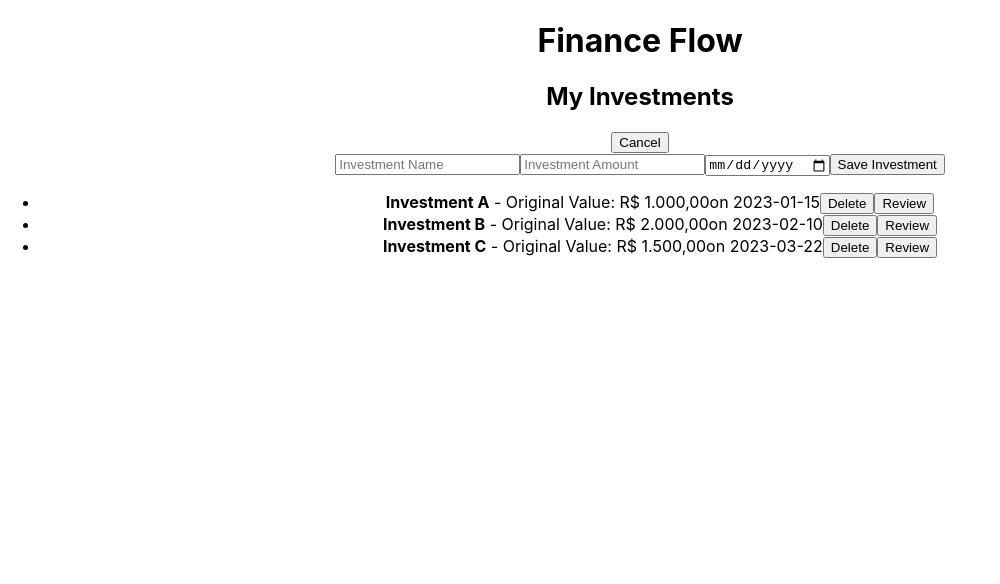
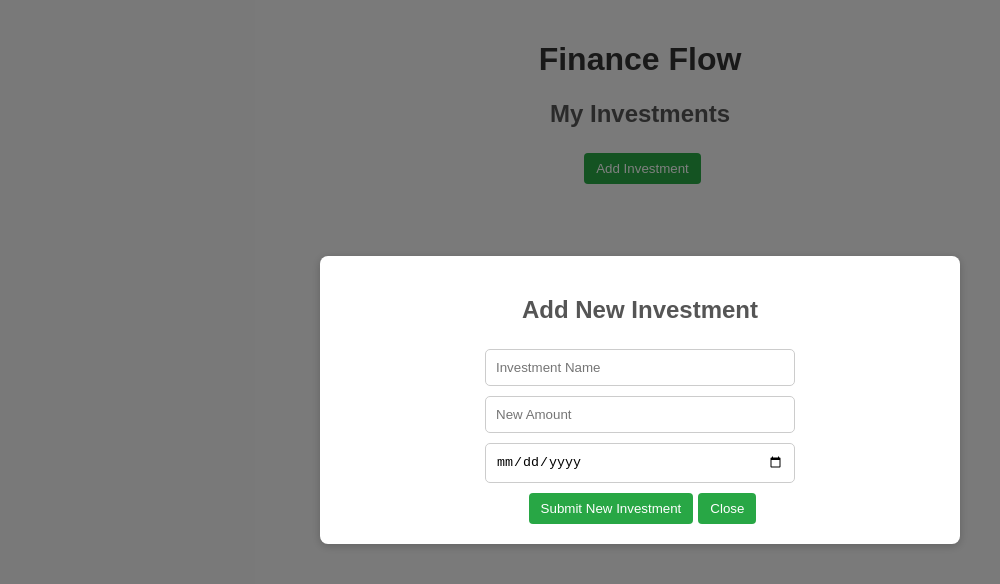
Before and after one commit to gmitraud/finance_flow, a React (Create React App) app: page / in a window 1280 px wide. Both pictures are taken after a click on the button "Add Investment". Shown: the top 584 px of the page, without its empty margins (0-1000 px from the left). Built offline with nearby package versions, Linux system fonts and the light colour scheme.

Commit message:
feat-fix: add new components, fix handleAddInvestment function, add app.css style

```diff
--- a/src/App.css
+++ b/src/App.css
@@ -1,38 +1,164 @@
+body {
+  font-family: 'Arial', sans-serif;
+  background-color: #f4f4f4;
+  margin: 0;
+  padding: 0;
+}
+
 .App {
+  text-align: center;
+  padding: 20px;
+}
+
+h1 {
+  color: #333;
+}
+
+h2 {
+  color: #555;
+}
+
+h3 {
+  color: #777;
+}
+
+h4 {
+  color: #999;
+}
+
+ul {
+  padding: 0;
+  margin: 20px 0;
+}
+
+li {
+  list-style: none;
+  padding: 15px;
+  margin: 10px 0;
+  border-radius: 5px;
+  background-color: white;
+  box-shadow: 0 2px 5px rgba(0, 0, 0, 0.1);
+  transition: background-color 0.3s;
+}
+
+li:hover {
+  background-color: #e9e9e9;
+  cursor: pointer;
+}
+
+button {
+  margin-left: 5px;
+  margin-top: 5px;
+  padding: 8px 12px;
+  border: none;
+  border-radius: 4px;
+  background-color: #28a745;
+  color: white;
+  cursor: pointer;
+  transition: background-color 0.3s;
+}
+
+button:hover {
+  background-color: #218838;
+}
+
+.details-overlay {
+  position: fixed;
+  top: 0;
+  left: 0;
+  width: 100%;
+  height: 100%;
+  background-color: rgba(0, 0, 0, 0.5);
+  display: flex;
+  justify-content: center;
+  align-items: center;
+  z-index: 999;
+}
+
+.details-box {
+  background-color: white;
+  padding: 20px;
+  border-radius: 8px;
+  max-width: 600px;
+  width: 90%;
+  box-shadow: 0 2px 10px rgba(0, 0, 0, 0.2);
+  animation: fadeIn 0.3s ease-in;
+}
+/* ------------------------------------------------------- */
+/* -------------------ANIMATION--------------------------- */
+/* ------------------------------------------------------- */
+@keyframes fadeIn {
+  from {
+    opacity: 0;
+    transform: translateY(-20px);
+  }
+  to {
+    opacity: 1;
+    transform: translateY(0);
+  }
+}
+/* ------------------------------------------------------- */
+/* ------------------------------------------------------- */
+/* ------------------------------------------------------- */
+input[type="number"],
+input[type="date"],
+input {
+  padding: 10px;
+  margin: 5px;
+  border: 1px solid #ccc;
+  border-radius: 5px;
+  width: calc(50% - 12px);
+}
+
+input[type="number"]:focus,
+input[type="date"]:focus {
+  border-color: #007bff;
+  outline: none;
+}
+
+.final-value {
+  font-weight: bold;
+}
+/* ------------------------------------------------------- */
+/* -------------------ERROR MSG BOX----------------------- */
+/* ------------------------------------------------------- */
+.modal-overlay {
+  position: fixed;
+  top: 0;
+  left: 0;
+  width: 100%;
+  height: 100%;
+  background-color: rgba(0, 0, 0, 0.5);
+  display: flex;
+  justify-content: center;
+  align-items: center;
+  z-index: 1000;
+}
+
+.modal-box {
+  background-color: white;
+  padding: 20px;
+  border-radius: 8px;
+  box-shadow: 0 2px 10px rgba(0, 0, 0, 0.2);
   text-align: center;
 }
 
-.App-logo {
-  height: 40vmin;
-  pointer-events: none;
+.modal-box p {
+  margin-bottom: 20px;
 }
 
-@media (prefers-reduced-motion: no-preference) {
-  .App-logo {
-    animation: App-logo-spin infinite 20s linear;
-  }
+.modal-box button {
+  background-color: #007bff;
+  color: white;
+  border: none;
+  border-radius: 4px;
+  padding: 10px 20px;
+  cursor: pointer;
 }
 
-.App-header {
-  background-color: #282c34;
-  min-height: 100vh;
-  display: flex;
-  flex-direction: column;
-  align-items: center;
-  justify-content: center;
-  font-size: calc(10px + 2vmin);
-  color: white;
+.modal-box button:hover {
+  background-color: #0056b3;
 }
-
-.App-link {
-  color: #61dafb;
-}
-
-@keyframes App-logo-spin {
-  from {
-    transform: rotate(0deg);
-  }
-  to {
-    transform: rotate(360deg);
-  }
-}
+/* ------------------------------------------------------- */
+/* ------------------------------------------------------- */
+/* ------------------------------------------------------- */
--- /dev/null
+++ b/src/Components/InvestmentDetails.js
@@ -0,0 +1,115 @@
+import React, { useState } from 'react';
+import '../App.css';
+import formatCurrency from './formatCurrency';
+import formatDate from './formatDate';
+
+const InvestmentDetails = ({ investment, onClose, onUpdateInvestment }) => {
+  const [newName, setNewName] = useState(investment.name || '');
+  const [newAmount, setNewAmount] = useState(investment.amount || '');
+  const [newDate, setNewDate] = useState(investment.date || '');
+  const [showErrorModal, setShowErrorModal] = useState(false); // controls error msg box
+  const [errorMessage, setErrorMessage] = useState(''); // Defines error msg
+
+  const handleUpdate = () => {
+    if (!newName || !newAmount || !newDate) {
+      setErrorMessage('Please enter all fields: Name, Amount, and Date');
+      setShowErrorModal(true);
+      return;
+    }
+
+    if (investment.id) {
+      const updatedHistory = investment.history ? [...investment.history] : [];
+      updatedHistory.push({ value: parseFloat(newAmount), date: newDate });
+
+      onUpdateInvestment(investment.id, updatedHistory);
+    } else {
+      onUpdateInvestment({
+        name: newName,
+        amount: parseFloat(newAmount),
+        date: newDate,
+      });
+    }
+
+    setNewName('');
+    setNewAmount('');
+    setNewDate('');
+  };
+
+  const closeModal = () => {
+    setShowErrorModal(false);
+  };
+
+  const finalValue = investment.history && investment.history.length > 0
+    ? investment.history[investment.history.length - 1].value
+    : investment.amount;
+
+  return (
+    <div className="details-overlay">
+      <div className="details-box">
+        <h2>{investment.name ? investment.name + ' Details' : 'Add New Investment'}</h2>
+        {investment.name && (
+          <>
+            <p>Original Amount: {formatCurrency(investment.amount)}</p>
+            <h3>History:</h3>
+            <ul>
+              {investment.history.map((entry, index) => (
+                <li key={index}>
+                  Value: {formatCurrency(entry.value)} on {formatDate(entry.date)}
+                </li>
+              ))}
+            </ul>
+
+            <h3>
+              Final Value:
+              <span className="final-value" style={{
+                color: finalValue > investment.amount ? 'green' : finalValue < investment.amount ? 'red' : 'blue'
+              }}>
+                {formatCurrency(finalValue)}
+                &nbsp;
+                ({finalValue > investment.amount ? '+' : ''}{(finalValue - investment.amount).toFixed(2)})
+              </span>
+            </h3>
+
+            <h4>Update Value</h4>
+          </>
+        )}
+
+        <input
+          type="text"
+          placeholder="Investment Name"
+          value={newName}
+          onChange={(e) => setNewName(e.target.value)}
+        />
+
+        <input
+          type="number"
+          placeholder="New Amount"
+          value={newAmount}
+          onChange={(e) => setNewAmount(e.target.value)}
+        />
+
+        <input
+          type="date"
+          value={newDate}
+          onChange={(e) => setNewDate(e.target.value)}
+        />
+
+        <div>
+          <button onClick={handleUpdate}>{investment.id ? 'Submit Update' : 'Submit New Investment'}</button>
+          <button onClick={onClose}>Close</button>
+        </div>
+      </div>
+
+      {showErrorModal && (
+        <div className="modal-overlay">
+          <div className="modal-box">
+            <p>{errorMessage}</p>
+            <button onClick={closeModal}>Close</button>
+          </div>
+        </div>
+      )}
+    </div>
+  );
+};
+
+export default InvestmentDetails;
--- a/src/Components/financeItem.js
+++ b/src/Components/financeItem.js
@@ -1,25 +1,20 @@
-// src/Components/financeItem.js
-
 import React from 'react';
-
-const formatCurrency = (amount) => {
-  return new Intl.NumberFormat('pt-BR', {
-    style: 'currency',
-    currency: 'BRL',
-  }).format(amount);
-};
+import formatCurrency from './formatCurrency';
+import formatDate from './formatDate';
+import '../App.css';
 
 const FinanceItem = ({ investment }) => {
+  const latestValue = investment.finalValue || investment.amount;
+
   return (
-    <li>
+    <li className="finance-item">
       <strong>{investment.name}</strong> -
-      Original Value: {formatCurrency(investment.amount)}
-      {investment.updatedAmount && (
-        <> (Updated Value: <strong>{formatCurrency(investment.updatedAmount)}</strong>) </>
-      )}
-      on {investment.date}
-      <button onClick={() => investment.onDelete(investment.id)}>Delete</button>
-      <button onClick={() => investment.onReview(investment.id)}>Review</button>
+      Latest Value: <strong>{formatCurrency(latestValue)}</strong>
+      &nbsp;on {formatDate(investment.date)}
+      <div>
+        <button onClick={() => investment.onDelete(investment.id)}>Delete</button>
+        <button onClick={() => investment.onReview(investment.id)}>Review</button>
+      </div>
     </li>
   );
 };
--- a/src/Components/financeList.js
+++ b/src/Components/financeList.js
@@ -1,32 +1,13 @@
-// src/Components/financeList.js
-
 import React, { useState } from 'react';
-import FinanceItem from './financeItem.js';
+import FinanceItem from './financeItem';
+import InvestmentDetails from './InvestmentDetails';
 
 const FinanceList = () => {
-  const [investments, setInvestments] = useState([
-    { id: 1, name: 'Investment A', amount: 1000, date: '2023-01-15' },
-    { id: 2, name: 'Investment B', amount: 2000, date: '2023-02-10' },
-    { id: 3, name: 'Investment C', amount: 1500, date: '2023-03-22' },
-  ]);
+  const [investments, setInvestments] = useState([]);
 
-  const [showForm, setShowForm] = useState(false);
+  const [selectedInvestment, setSelectedInvestment] = useState(null);
   const [newInvestment, setNewInvestment] = useState({ name: '', amount: '', date: '' });
-  const [reviewId, setReviewId] = useState(null);
-  const [updatedValue, setUpdatedValue] = useState('');
-  const [updatedDate, setUpdatedDate] = useState('');
-
-  const handleChange = (e) => {
-    setNewInvestment({ ...newInvestment, [e.target.name]: e.target.value });
-  };
-
-  const handleSubmit = (e) => {
-    e.preventDefault();
-    const id = investments.length + 1; // Gera um ID simples
-    setInvestments([...investments, { ...newInvestment, id, updatedAmount: null, amount: newInvestment.amount }]);
-    setNewInvestment({ name: '', amount: '', date: '' }); // Reseta o formulário
-    setShowForm(false); // Fecha o formulário
-  };
+  const [showAddInvestment, setShowAddInvestment] = useState(false);
 
   const handleDelete = (id) => {
     if (window.confirm('Are you sure you want to delete this investment?')) {
@@ -35,56 +16,75 @@ const FinanceList = () => {
   };
 
   const handleReview = (id) => {
-    setReviewId(id);
+    const investment = investments.find((inv) => inv.id === id);
+    setSelectedInvestment(investment);
   };
 
-  const handleUpdate = (id) => {
+  const handleCloseDetails = () => {
+    setSelectedInvestment(null);
+  };
+
+  const handleUpdateInvestment = (id, newHistory) => {
     const updatedInvestments = investments.map((investment) => {
       if (investment.id === id) {
-        return { ...investment, updatedAmount: updatedValue, date: updatedDate };
+        const finalValue = newHistory.length > 0
+          ? newHistory[newHistory.length - 1].value
+          : investment.amount;
+
+        return {
+          ...investment,
+          history: newHistory,
+          finalValue: finalValue,
+        };
       }
       return investment;
     });
     setInvestments(updatedInvestments);
-    setReviewId(null); // Fecha a revisão
-    setUpdatedValue(''); // Reseta o valor
-    setUpdatedDate(''); // Reseta a data
+    const updatedInvestment = updatedInvestments.find((inv) => inv.id === id);
+    setSelectedInvestment(updatedInvestment);
+  };
+
+  const handleAddInvestment = (newInvestment) => {
+    if (!newInvestment.name || !newInvestment.amount || !newInvestment.date) {
+      alert('Please fill all fields');
+      return;
+    }
+
+    const id = investments.length ? investments[investments.length - 1].id + 1 : 1;
+    const newInvestmentData = {
+      id,
+      name: newInvestment.name,
+      amount: parseFloat(newInvestment.amount),
+      date: newInvestment.date,
+      history: [],
+    };
+
+    setInvestments([...investments, newInvestmentData]);
+    setNewInvestment({ name: '', amount: '', date: '' });
+    setShowAddInvestment(false);
+  };
+
+  const handleOpenAddInvestment = () => {
+    setShowAddInvestment(true);
+    setNewInvestment({ name: '', amount: '', date: '' });
+  };
+
+  const handleCloseAddInvestment = () => {
+    setShowAddInvestment(false);
   };
 
   return (
     <div>
       <h2>My Investments</h2>
-      <button onClick={() => setShowForm(!showForm)}>
-        {showForm ? 'Cancel' : 'Add Investment'}
-      </button>
 
-      {showForm && (
-        <form onSubmit={handleSubmit}>
-          <input
-            type="text"
-            name="name"
-            value={newInvestment.name}
-            onChange={handleChange}
-            placeholder="Investment Name"
-            required
-          />
-          <input
-            type="number"
-            name="amount"
-            value={newInvestment.amount}
-            onChange={handleChange}
-            placeholder="Investment Amount"
-            required
-          />
-          <input
-            type="date"
-            name="date"
-            value={newInvestment.date}
-            onChange={handleChange}
-            required
-          />
-          <button type="submit">Save Investment</button>
-        </form>
+      <button onClick={handleOpenAddInvestment}>Add Investment</button>
+
+      {showAddInvestment && (
+        <InvestmentDetails
+          investment={newInvestment}
+          onClose={handleCloseAddInvestment}
+          onUpdateInvestment={handleAddInvestment}
+        />
       )}
 
       <ul>
@@ -96,25 +96,12 @@ const FinanceList = () => {
         ))}
       </ul>
 
-      {reviewId && (
-        <div>
-          <h3>Review Investment</h3>
-          <input
-            type="number"
-            placeholder="Updated Amount"
-            value={updatedValue}
-            onChange={(e) => setUpdatedValue(e.target.value)}
-            required
-          />
-          <input
-            type="date"
-            value={updatedDate}
-            onChange={(e) => setUpdatedDate(e.target.value)}
-            required
-          />
-          <button onClick={() => handleUpdate(reviewId)}>Update Investment</button>
-          <button onClick={() => setReviewId(null)}>Cancel</button>
-        </div>
+      {selectedInvestment && (
+        <InvestmentDetails
+          investment={selectedInvestment}
+          onClose={handleCloseDetails}
+          onUpdateInvestment={handleUpdateInvestment}
+        />
       )}
     </div>
   );
--- /dev/null
+++ b/src/Components/formatCurrency.js
@@ -0,0 +1,8 @@
+const formatCurrency = (amount) => {
+    return new Intl.NumberFormat('pt-BR', {
+      style: 'currency',
+      currency: 'BRL',
+    }).format(amount);
+  };
+
+  export default formatCurrency;
--- /dev/null
+++ b/src/Components/formatDate.js
@@ -0,0 +1,11 @@
+function formatDate(dateString) {
+    const date = new Date(dateString);
+
+    const day = String(date.getDate()).padStart(2, '0');
+    const month = String(date.getMonth() + 1).padStart(2, '0');
+    const year = date.getFullYear();
+
+    return `${day}/${month}/${year}`;
+  }
+
+export default formatDate;
```
